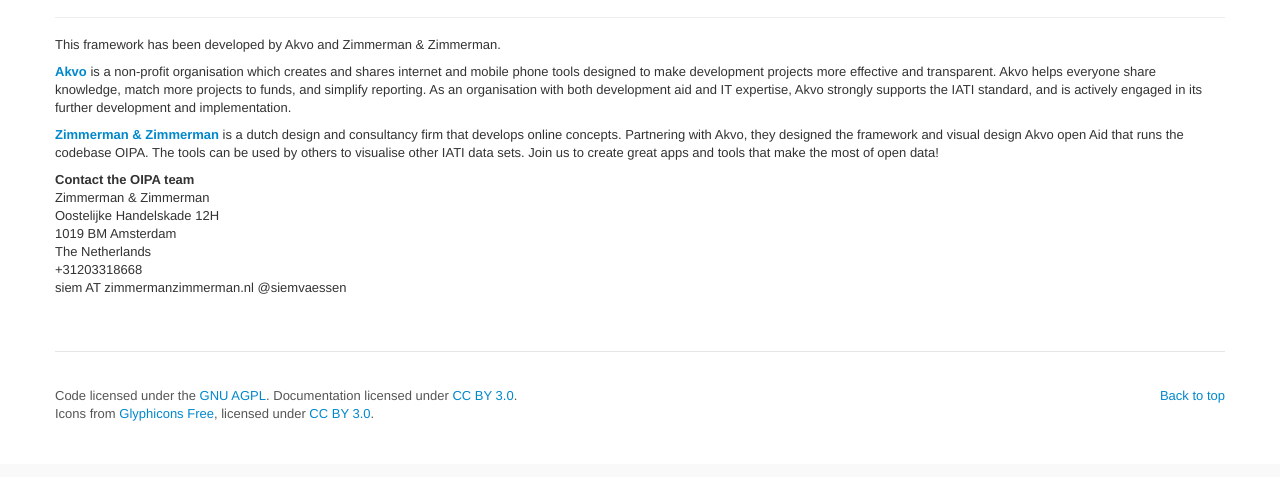
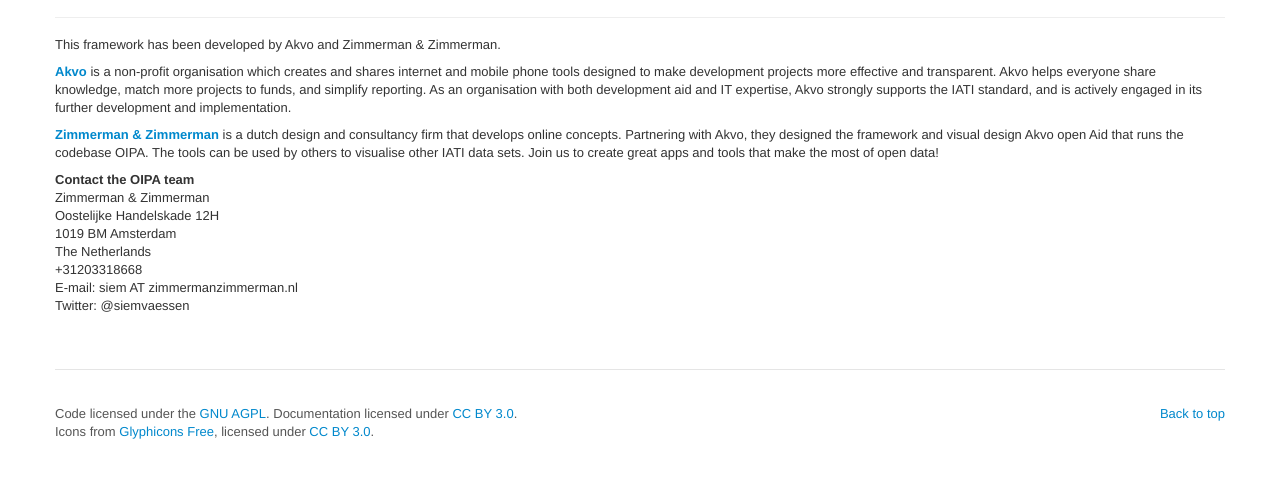
Before and after one commit to openaid-IATI/OIPA-V2, a Django app: template iati/templates/documentation/about.html in a window 1280 px wide. Shown: the part 336-813 px from the top of the page. Before the commit the page ends 757 px from the top, so only its background shows below. Run offline with Django 3.2, Linux system fonts and the light colour scheme; the template is opened without the code that fills it, so the values that code supplies are empty; some libraries are stand-ins or nearby versions.

Commit message:
Added contact details

```diff
--- a/iati/templates/documentation/about.html
+++ b/iati/templates/documentation/about.html
@@ -25,8 +25,8 @@ Oostelijke Handelskade 12H </br>
 1019 BM Amsterdam </br>
 The Netherlands </br>
 +31203318668 </br>
-siem AT zimmermanzimmerman.nl
-@siemvaessen
+E-mail: siem AT zimmermanzimmerman.nl</br>
+Twitter: @siemvaessen
            </p> </div>
         </div>
     </section>
```
